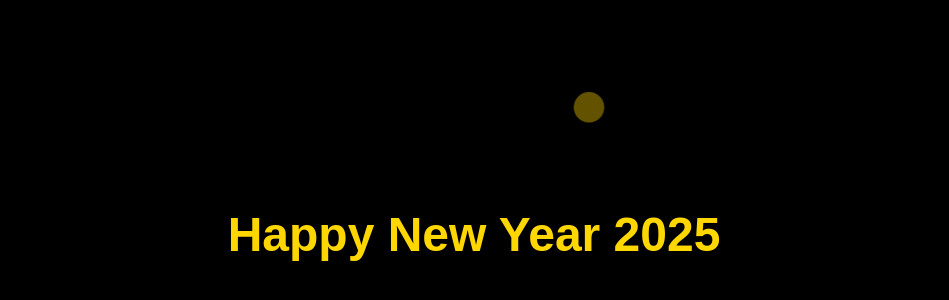
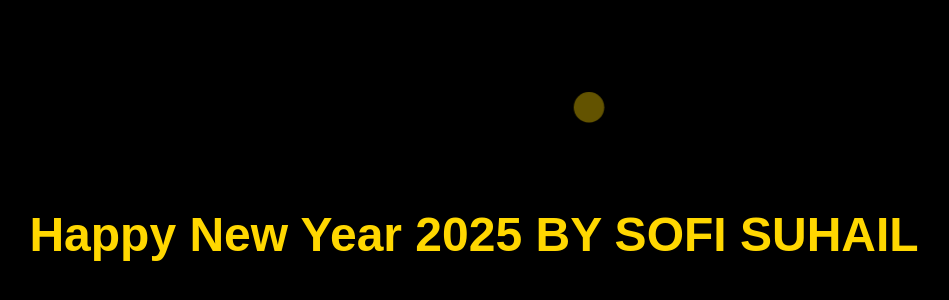
Before and after one commit to kashmirikrown/suhii, a plain HTML site: page index.html in a window 1280 px wide. Shown: the part 166-466 px from the top of the page, without its empty margins (166-1115 px from the left). Drawn offline with Linux system fonts and the light colour scheme.

Commit message:
added index.html

```diff
--- a/index.html
+++ b/index.html
@@ -70,6 +70,8 @@
   <!-- Display the "Happy New Year 2025" message -->
   <div class="message">
     Happy New Year 2025
+
+    BY SOFI SUHAIL
   </div>
 
   <!-- Fireworks container -->
```
